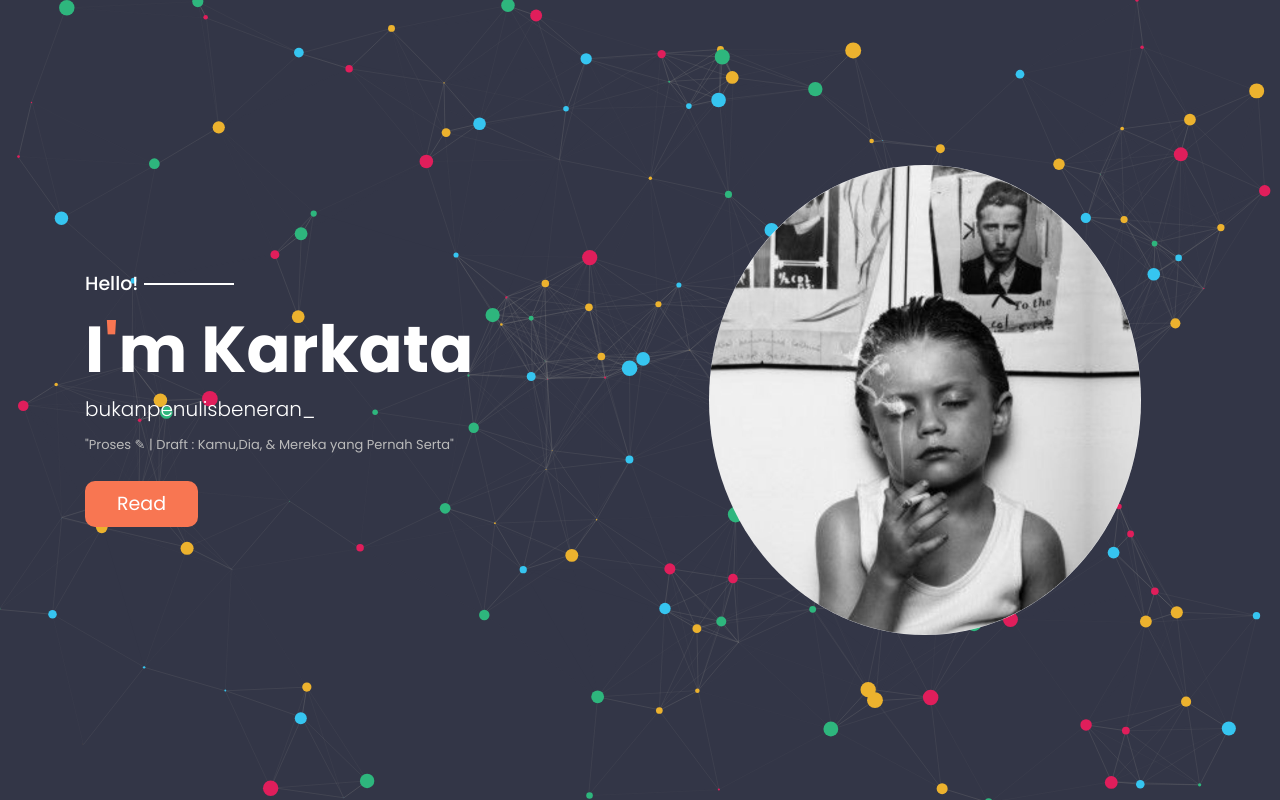
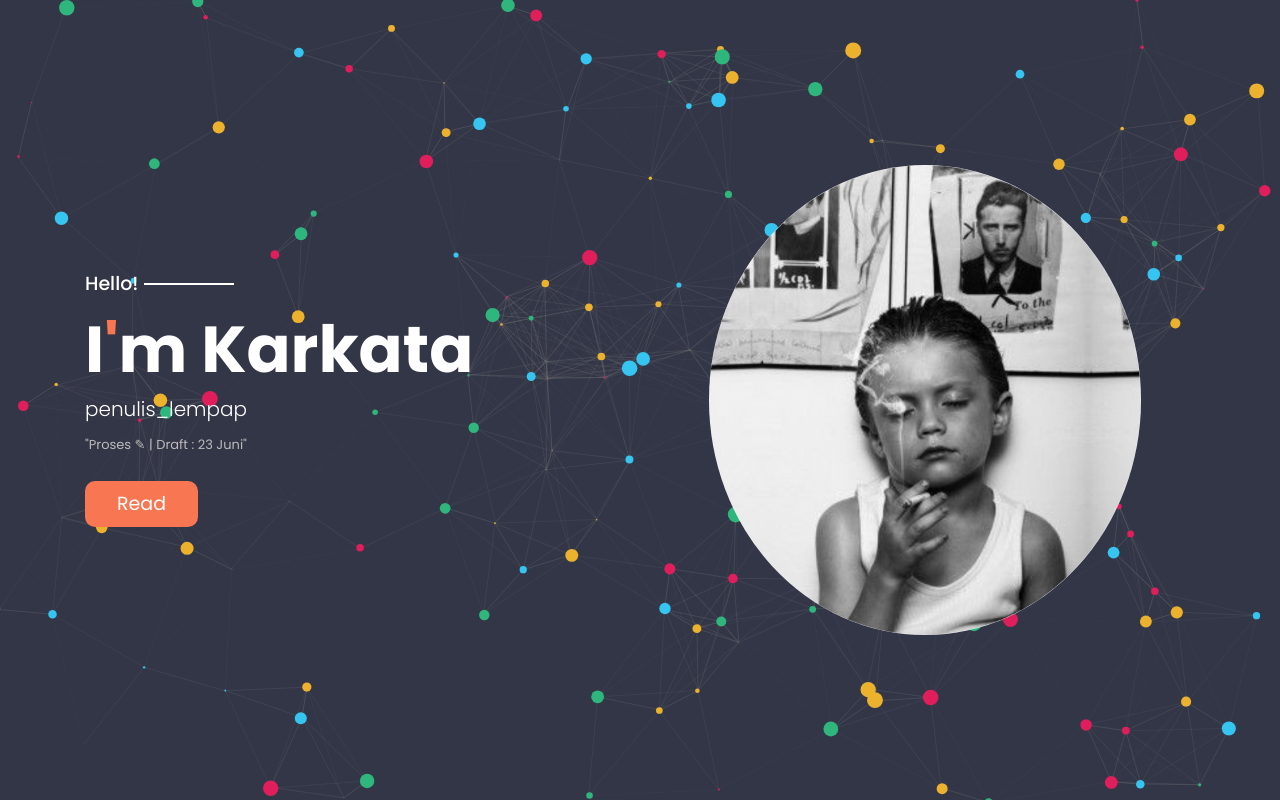
Before and after one commit to MJ-Podcast/ghost-writer.github.io, a plain HTML site: page index.html in a window 1280 px wide. Drawn offline with nearby package versions, Linux system fonts and the light colour scheme; no server answers; animation ran at ten frames a second.

Commit message:
Update index.html

```diff
--- a/index.html
+++ b/index.html
@@ -25,7 +25,7 @@
         href="https://cdnjs.cloudflare.com/ajax/libs/animate.css/4.1.1/animate.min.css"
     />
     <link rel="stylesheet" href="https://cdnjs.cloudflare.com/ajax/libs/font-awesome/4.7.0/css/font-awesome.min.css">
-    <title>Karkata | bukanpenulisbeneran </title>
+    <title>Karkata | penulis_lempap </title>
 </head>
 <body>
     <div class="hero_section">
@@ -34,8 +34,8 @@
                 <div class="col-lg-6 col-md-6 col-ms-12 col-xs-12">
                     <h3>Hello!</h3>
                     <h1>I<span style="color: #f87652;">'</span>m Karkata</h1>
-                    <h2> bukanpenulisbeneran_</h2>
-                    <p>"Proses ✎ | Draft : Kamu,Dia, & Mereka yang Pernah Serta"</p>
+                    <h2> penulis_lempap</h2>
+                    <p>"Proses ✎ | Draft : 23 Juni"</p>
                     <div class="btn_container">
                         <a href="https://mj-podcast.github.io/Karkata.github.io/"><button class="btn btn-light animate__animated">Read</button></a>
                     </div>
```
